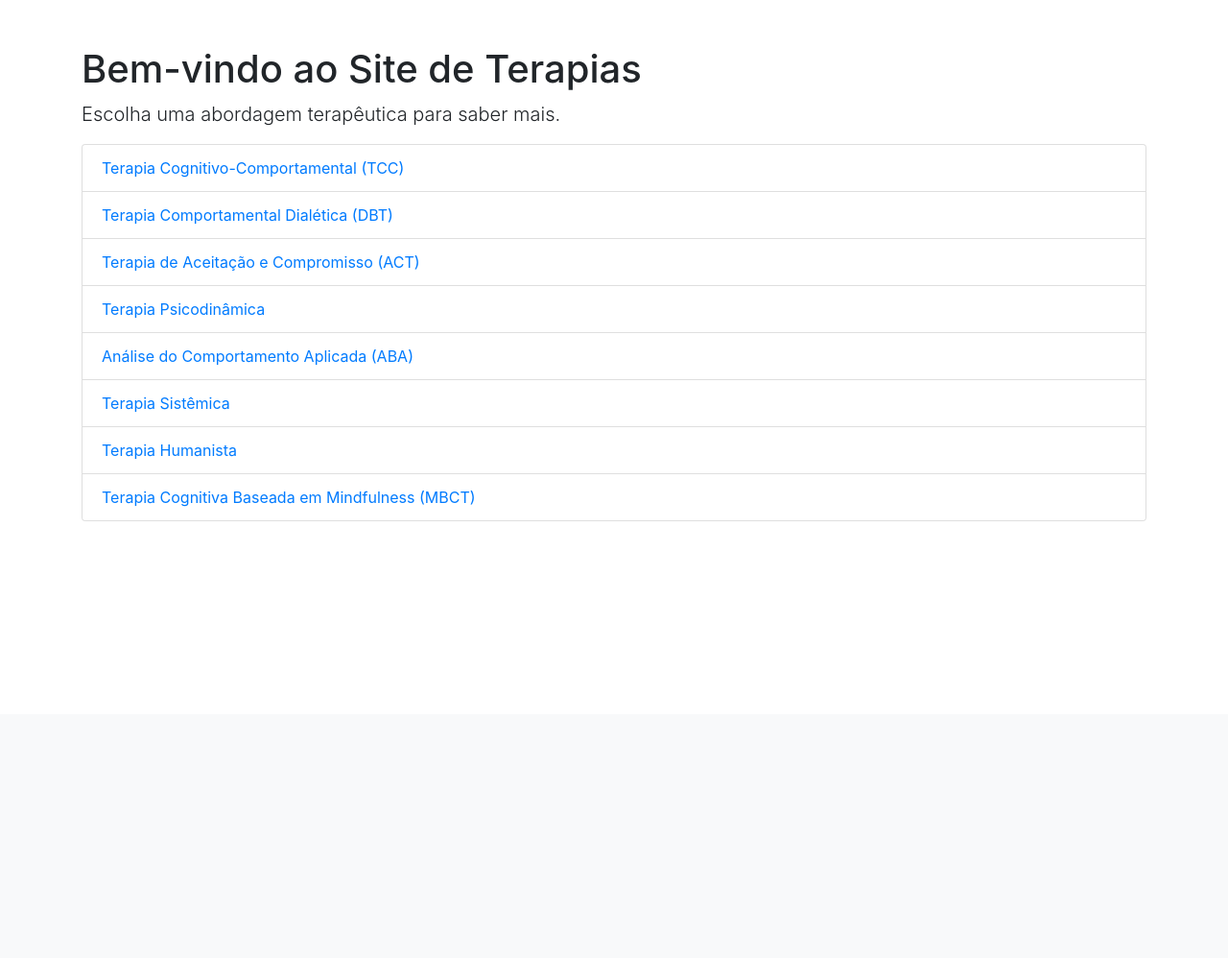
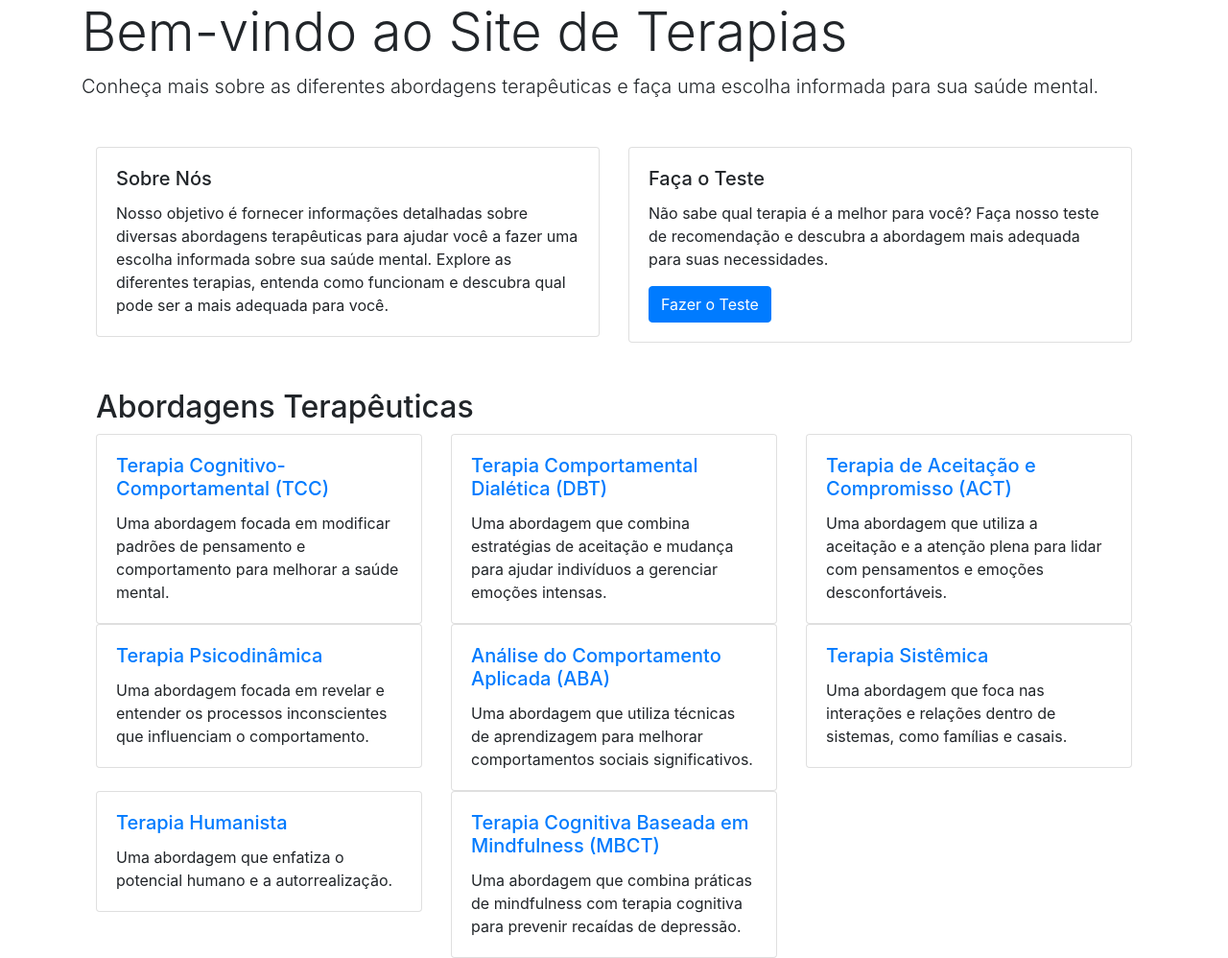
Before and after one commit to Biacchi/Psych-Therapies-Help, a Flask app: page / in a window 1280 px wide. Shown: the part 56-1054 px from the top of the page at 96% size. Before the commit the page ends 800 px from the top, so only its background shows below. Run offline with Flask 3, Linux system fonts and the light colour scheme; some libraries are stand-ins or nearby versions.

Commit message:
feat: improve homepage

```diff
--- a/templates/home.html
+++ b/templates/home.html
@@ -3,16 +3,104 @@
 {% block title %}Site de Terapias{% endblock %}
 
 {% block content %}
-<h1 class="mt-5">Bem-vindo ao Site de Terapias</h1>
-<p class="lead">Escolha uma abordagem terapêutica para saber mais.</p>
-<ul class="list-group">
-    <li class="list-group-item"><a href="/CBT">Terapia Cognitivo-Comportamental (TCC)</a></li>
-    <li class="list-group-item"><a href="/DBT">Terapia Comportamental Dialética (DBT)</a></li>
-    <li class="list-group-item"><a href="/ACT">Terapia de Aceitação e Compromisso (ACT)</a></li>
-    <li class="list-group-item"><a href="/Psychodynamic">Terapia Psicodinâmica</a></li>
-    <li class="list-group-item"><a href="/ABA">Análise do Comportamento Aplicada (ABA)</a></li>
-    <li class="list-group-item"><a href="/Systemic">Terapia Sistêmica</a></li>
-    <li class="list-group-item"><a href="/Humanistic">Terapia Humanista</a></li>
-    <li class="list-group-item"><a href="/MBCT">Terapia Cognitiva Baseada em Mindfulness (MBCT)</a></li>
-</ul>
+<div class="hero">
+    <h1 class="display-4">Bem-vindo ao Site de Terapias</h1>
+    <p class="lead">Conheça mais sobre as diferentes abordagens terapêuticas e faça uma escolha informada para sua saúde mental.</p>
+</div>
+
+<div class="container">
+    <div class="row mt-5">
+        <div class="col-md-6">
+            <div class="card">
+                <div class="card-body">
+                    <h5 class="card-title">Sobre Nós</h5>
+                    <p class="card-text">Nosso objetivo é fornecer informações detalhadas sobre diversas abordagens terapêuticas para ajudar você a fazer uma escolha informada sobre sua saúde mental. Explore as diferentes terapias, entenda como funcionam e descubra qual pode ser a mais adequada para você.</p>
+                </div>
+            </div>
+        </div>
+        <div class="col-md-6">
+            <div class="card">
+                <div class="card-body">
+                    <h5 class="card-title">Faça o Teste</h5>
+                    <p class="card-text">Não sabe qual terapia é a melhor para você? Faça nosso teste de recomendação e descubra a abordagem mais adequada para suas necessidades.</p>
+                    <a href="/survey" class="btn btn-primary">Fazer o Teste</a>
+                </div>
+            </div>
+        </div>
+    </div>
+
+    <h2 class="mt-5">Abordagens Terapêuticas</h2>
+    <div class="row">
+        <div class="col-md-4">
+            <div class="card">
+                <div class="card-body">
+                    <h5 class="card-title"><a href="/CBT">Terapia Cognitivo-Comportamental (TCC)</a></h5>
+                    <p class="card-text">Uma abordagem focada em modificar padrões de pensamento e comportamento para melhorar a saúde mental.</p>
+                </div>
+            </div>
+        </div>
+        <div class="col-md-4">
+            <div class="card">
+                <div class="card-body">
+                    <h5 class="card-title"><a href="/DBT">Terapia Comportamental Dialética (DBT)</a></h5>
+                    <p class="card-text">Uma abordagem que combina estratégias de aceitação e mudança para ajudar indivíduos a gerenciar emoções intensas.</p>
+                </div>
+            </div>
+        </div>
+        <div class="col-md-4">
+            <div class="card">
+                <div class="card-body">
+                    <h5 class="card-title"><a href="/ACT">Terapia de Aceitação e Compromisso (ACT)</a></h5>
+                    <p class="card-text">Uma abordagem que utiliza a aceitação e a atenção plena para lidar com pensamentos e emoções desconfortáveis.</p>
+                </div>
+            </div>
+        </div>
+    </div>
+
+    <div class="row">
+        <div class="col-md-4">
+            <div class="card">
+                <div class="card-body">
+                    <h5 class="card-title"><a href="/Psychodynamic">Terapia Psicodinâmica</a></h5>
+                    <p class="card-text">Uma abordagem focada em revelar e entender os processos inconscientes que influenciam o comportamento.</p>
+                </div>
+            </div>
+        </div>
+        <div class="col-md-4">
+            <div class="card">
+                <div class="card-body">
+                    <h5 class="card-title"><a href="/ABA">Análise do Comportamento Aplicada (ABA)</a></h5>
+                    <p class="card-text">Uma abordagem que utiliza técnicas de aprendizagem para melhorar comportamentos sociais significativos.</p>
+                </div>
+            </div>
+        </div>
+        <div class="col-md-4">
+            <div class="card">
+                <div class="card-body">
+                    <h5 class="card-title"><a href="/Systemic">Terapia Sistêmica</a></h5>
+                    <p class="card-text">Uma abordagem que foca nas interações e relações dentro de sistemas, como famílias e casais.</p>
+                </div>
+            </div>
+        </div>
+    </div>
+
+    <div class="row">
+        <div class="col-md-4">
+            <div class="card">
+                <div class="card-body">
+                    <h5 class="card-title"><a href="/Humanistic">Terapia Humanista</a></h5>
+                    <p class="card-text">Uma abordagem que enfatiza o potencial humano e a autorrealização.</p>
+                </div>
+            </div>
+        </div>
+        <div class="col-md-4">
+            <div class="card">
+                <div class="card-body">
+                    <h5 class="card-title"><a href="/MBCT">Terapia Cognitiva Baseada em Mindfulness (MBCT)</a></h5>
+                    <p class="card-text">Uma abordagem que combina práticas de mindfulness com terapia cognitiva para prevenir recaídas de depressão.</p>
+                </div>
+            </div>
+        </div>
+    </div>
+</div>
 {% endblock %}
--- a/templates/survey.html
+++ b/templates/survey.html
@@ -47,4 +47,5 @@
     </div>
     <button type="submit" class="btn btn-primary">Enviar</button>
 </form>
+<a href="/" class="btn btn-secondary mt-3">Voltar</a>
 {% endblock %}
```
